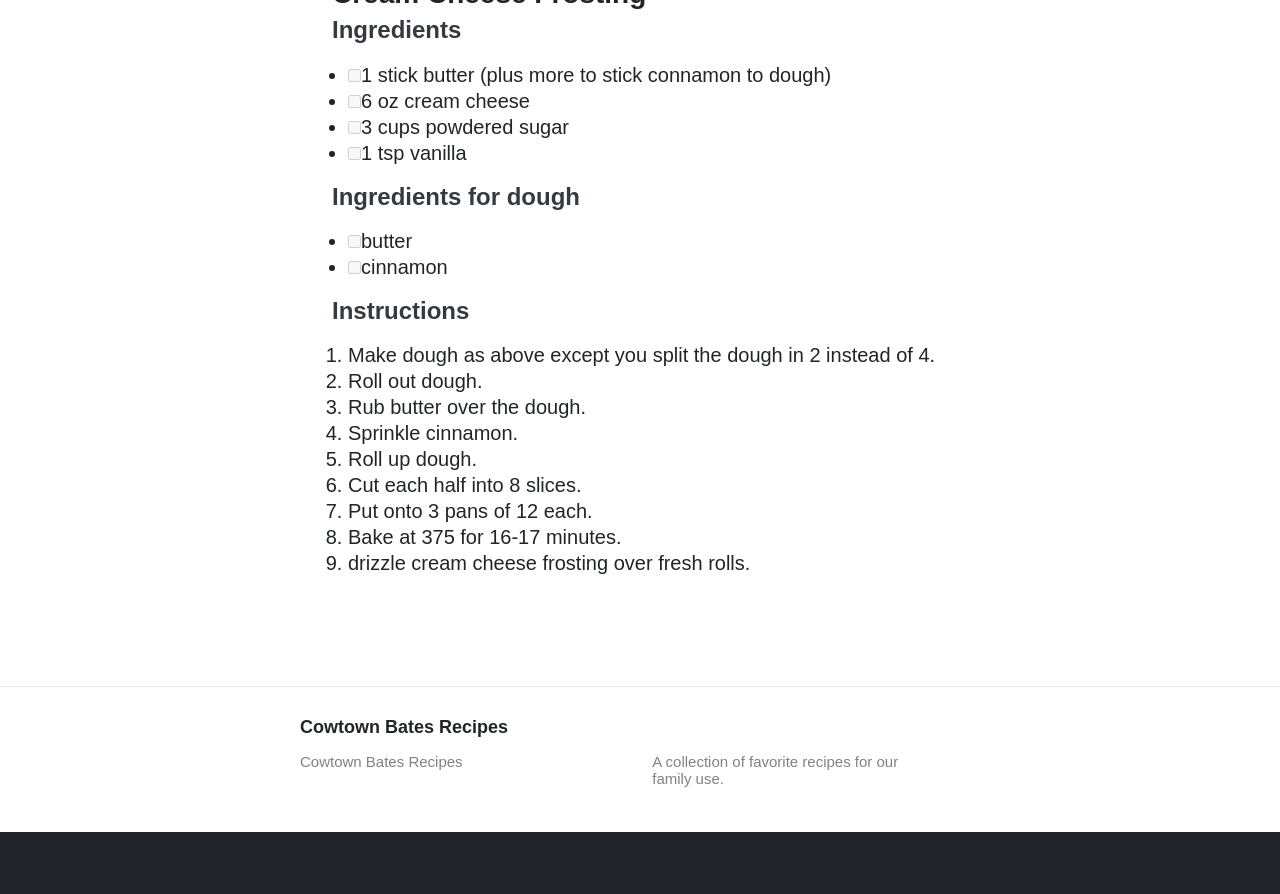
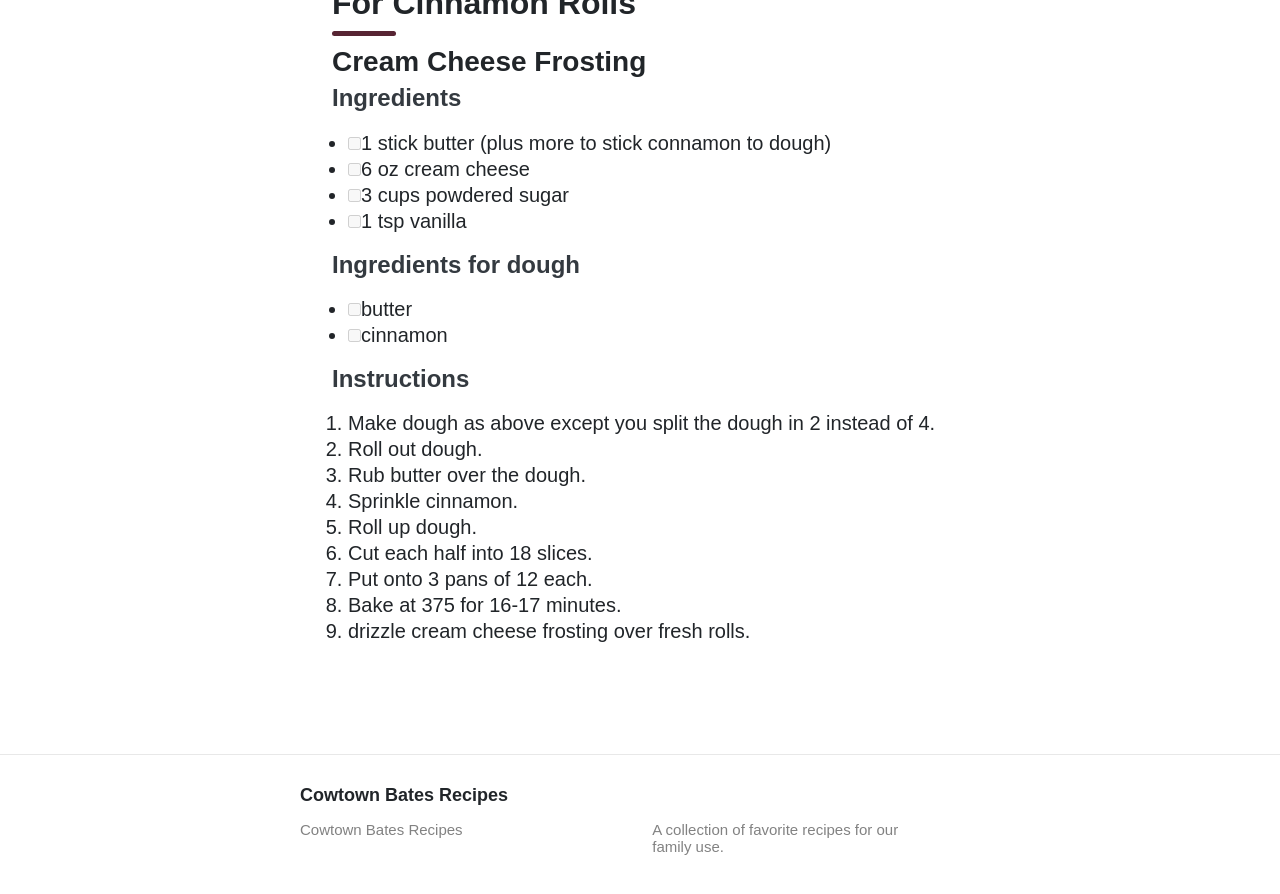
Before and after one commit to sfb1996/cookbook, a Jekyll site: the page built from _recipes/cias-rolls.md, in a window 1280 px wide and 900 px high, scrolled down 1575 px. Shown: the top 894 px of the window. Built offline with Jekyll 4.4.1, drawn with Linux system fonts in a browser that asks for light colours; before the commit the page ends 2407 px from its top, so only the background shows below that; some of the changed text lies outside the part shown.

Commit message:
Update cias-rolls.md

```diff
--- a/_recipes/cias-rolls.md
+++ b/_recipes/cias-rolls.md
@@ -32,7 +32,7 @@ tags: ['bread']
 ---
 
 # Notes
-11/27/2025 - Added the yeast to all of the water and 2 cups of flour and let sit to activate yeast and then added the other 2 cups of flour. Had to add closer to 6 cups of flour in step 3 and even then the dough didn’t fully pull away from the edges of the bowl after the flour was fully stirred in. After rising for one hour, split the dough in half and put one half in the fridge while working with the other half (because we only have 2 cookie sheets). Ended up pulling the second half of the dough out of the fridge early and rolling into balls and placing in 9x13 pans. The rolls in the cookie sheets seemed to be done after about 11 minutes on the top rack and were definitely done by 12-13 minutes on the bottom rack (probably should have pulled them out a minute or two sooner). I also tried turning the oven temperature down slightly (in between 375°F and 350°F) while the second batch of rolls were in the oven. The rolls in the 9x13 pan were cooked for like 15 (or a little more?) minutes at between 350-375°F and then the other pan was cooked at like 350°F for 16-17 minutes plus a couple minutes at 375°F. The second ones are maybe a little too done on the bottom and the first ones are maybe not quite done enough on the bottom.
+> 11/27/2025 - Added the yeast to all of the water and 2 cups of flour and let sit to activate yeast and then added the other 2 cups of flour. Had to add closer to 6 cups of flour in step 3 and even then the dough didn’t fully pull away from the edges of the bowl after the flour was fully stirred in. After rising for one hour, split the dough in half and put one half in the fridge while working with the other half (because we only have 2 cookie sheets). Ended up pulling the second half of the dough out of the fridge early and rolling into balls and placing in 9x13 pans. The rolls in the cookie sheets seemed to be done after about 11 minutes on the top rack and were definitely done by 12-13 minutes on the bottom rack (probably should have pulled them out a minute or two sooner). I also tried turning the oven temperature down slightly (in between 375°F and 350°F) while the second batch of rolls were in the oven. The rolls in the 9x13 pan were cooked for like 15 (or a little more?) minutes at between 350-375°F and then the other pan was cooked at like 350°F for 16-17 minutes plus a couple minutes at 375°F. The second ones are maybe a little too done on the bottom and the first ones are maybe not quite done enough on the bottom.
 
 ---
 
@@ -54,7 +54,7 @@ tags: ['bread']
 3. Rub butter over the dough.
 4. Sprinkle cinnamon.
 5. Roll up dough.
-6. Cut each half into 8 slices.
+6. Cut each half into 18 slices.
 7. Put onto 3 pans of 12 each.
 8. Bake at 375 for 16-17 minutes.
 9. drizzle cream cheese frosting over fresh rolls.
```
Also changed, not shown: other parts of _recipes/cias-rolls.md (+1 -1 lines).
